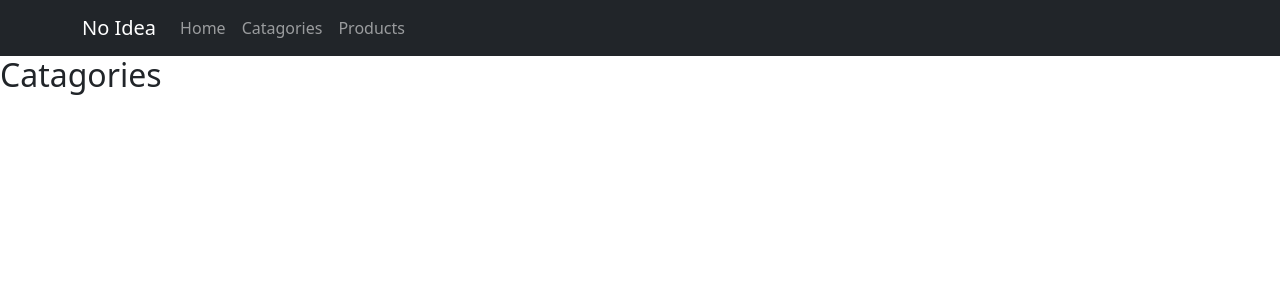
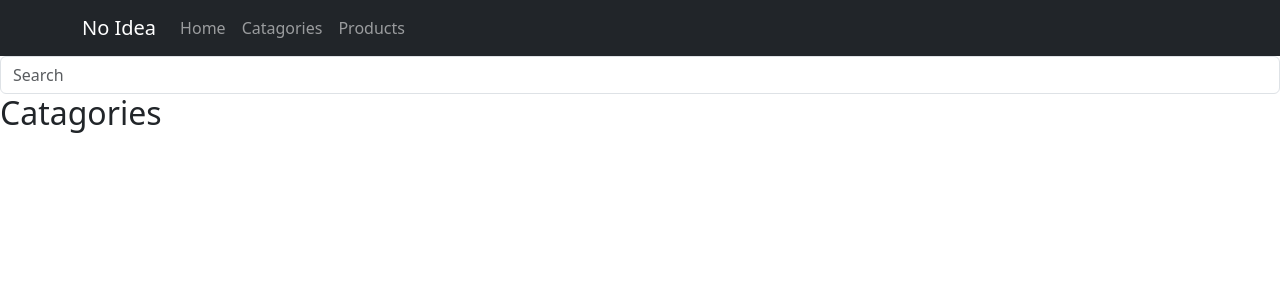
Before and after one commit to No-Idea-Organization/No-Idea, a React (Create React App) app in the folder web/: page /catagories in a window 1280 px wide. Shown: the top 300 px of the page. Built offline with nearby package versions, Linux system fonts and the light colour scheme.

Commit message:
Add Search Bar

```diff
--- a/web/src/App.js
+++ b/web/src/App.js
@@ -5,11 +5,13 @@ import { About } from './pages/About';
 import { Products } from './pages/Products';
 import { Catagories } from './pages/Catagories';
 import { NotFound } from './pages/NotFound';
+import { SearchBar } from './components/SearchBar/SearchBar';
 
 function App() {
   return (
     <>
       <CustomNavbar />
+      <SearchBar />
       <Routes>
         <Route exact path="/" element={<Home />}/>
         <Route path="/about" element={<About />} />
--- /dev/null
+++ b/web/src/components/SearchBar/SearchBar.jsx
@@ -0,0 +1,23 @@
+import { Form } from 'react-bootstrap';
+import { useState } from 'react';
+
+export const SearchBar = () => {
+
+    const [searchInput, setSearchInput] = useState('');
+
+    const handleSubmit = (e) => {
+        e.preventDefault();
+        console.log(searchInput);
+        setSearchInput("");
+    }
+
+    const handleChange = (e) => {
+        setSearchInput(e.target.value);
+    }
+
+    return (
+        <Form onSubmit={(event) => handleSubmit(event)}>
+            <Form.Control type='text' placeholder="Search" value={searchInput} onChange={(event) => (handleChange(event))}/>
+        </Form>
+    )
+}
--- a/web/src/pages/Catagories.jsx
+++ b/web/src/pages/Catagories.jsx
@@ -1,7 +1,4 @@
 export const Catagories = () => {
-
-
-
 
     return (
         <>
```
